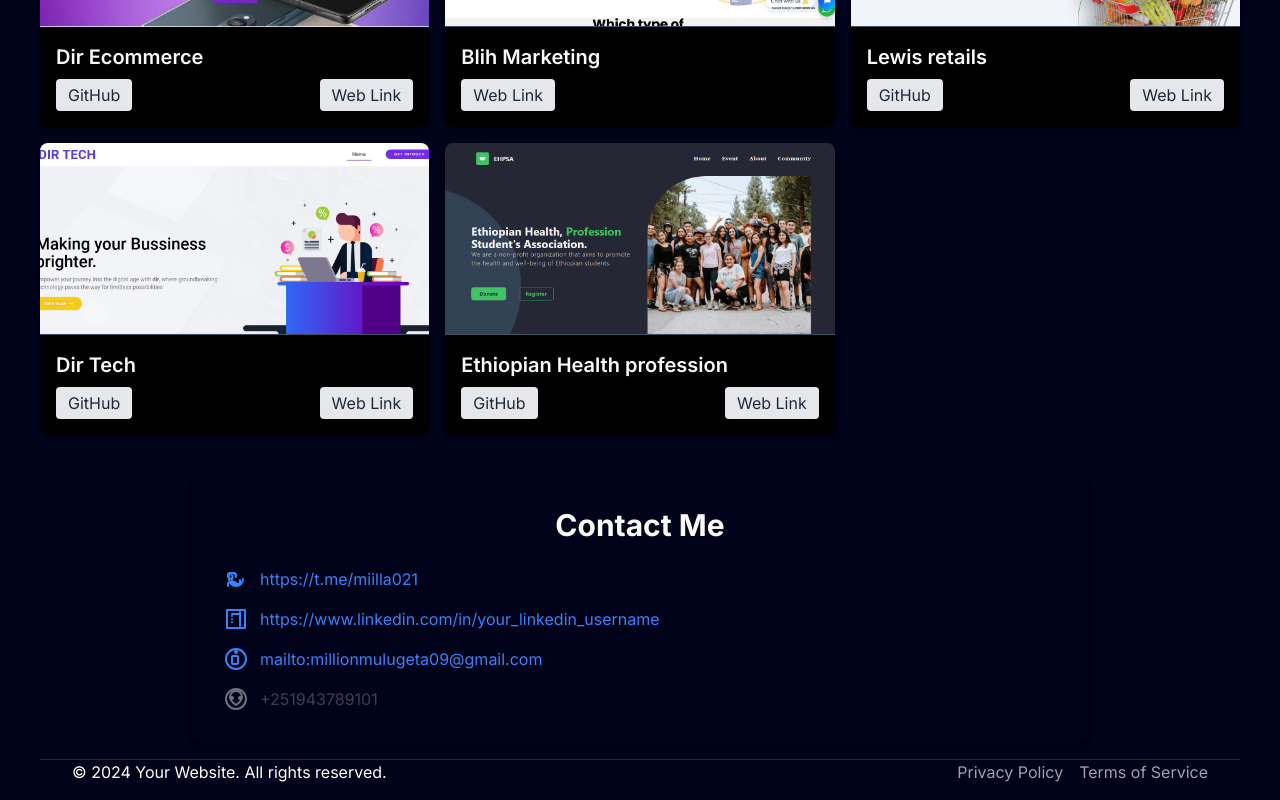
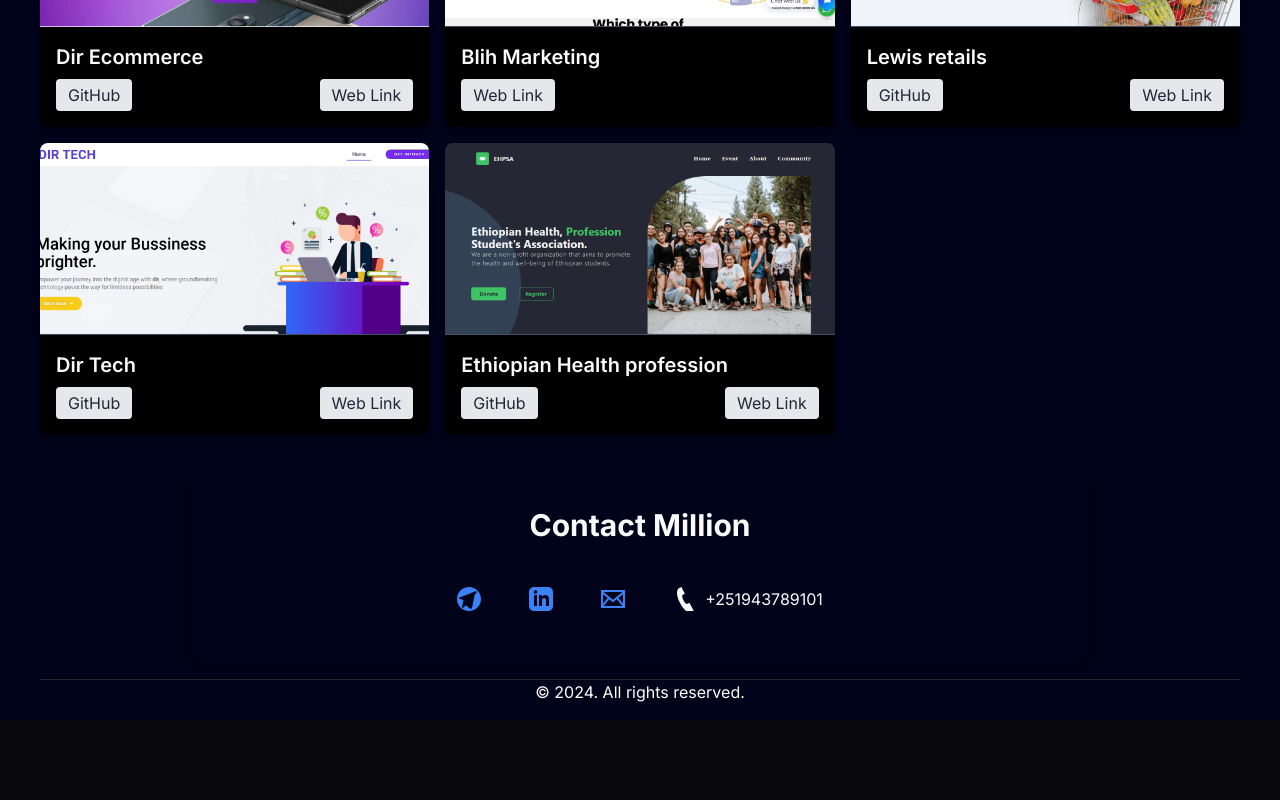
Before and after one commit to Million-art/portifolio-2, a Next.js app: page / in a window 1280 px wide. Shown: the part 2688-3488 px from the top of the page. After the commit the page ends 3408 px from the top, so only its background shows below. Built offline with nearby package versions, Linux system fonts and the light colour scheme.

Commit message:
fix contact nav and footer

```diff
--- a/components/Contact.tsx
+++ b/components/Contact.tsx
@@ -1,4 +1,6 @@
 import React from 'react';
+import { FontAwesomeIcon } from '@fortawesome/react-fontawesome';
+import Link from 'next/link';
 
 const Contact = () => {
   // Define your contact details
@@ -10,33 +12,35 @@ const Contact = () => {
   };
 
   return (
-    <div className=" shadow-md rounded-lg p-8 max-w-4xl mx-auto mt-10">
-      <h1 className="text-3xl font-bold mb-6 text-center">Contact Me</h1>
-
-      <ul className="space-y-4">
-        <li className="flex items-center">
-          <svg className="w-6 h-6 mr-3 text-blue-500" fill="none" strokeLinecap="round" strokeLinejoin="round" strokeWidth="2" viewBox="0 0 24 24" stroke="currentColor">
-            <path d="M19 12a7 7 0 0 1-7 7m0 0a7 7 0 0 1-7-7m7 7v-2a2 2 0 0 0-2-2h-4a2 2 0 0 0-2 2v2m4-10.586a2 2 0 1 1-2.828 2.828A2 2 0 0 1 12 8.243V10m4 3v2a2 2 0 0 1-2 2H10a2 2 0 0 1-2-2v-2m-4-3V8a2 2 0 0 1 2-2h4a2 2 0 0 1 2 2v2"></path>
+    <div id='contact' className="shadow-md rounded-lg p-8 max-w-4xl mx-auto mt-10">
+  <h1 className="text-3xl font-bold mb-6 text-center">Contact Million</h1>
+  <ul className="py-5  flex justify-center items-center gap-10">
+    <li className="flex">
+      <Link href="https://t.me/miilla021" className="text-blue-500 hover:underline" target="_blank" rel="noopener noreferrer">
+        <svg className="w-6 h-6 mr-2" fill="currentColor" viewBox="0 0 24 24">
+          <path d="M12 0C5.373 0 0 5.373 0 12s5.373 12 12 12 12-5.373 12-12S18.627 0 12 0zm5.866 7.287l-2.89 13.565c-.216.997-.816 1.242-1.65.773l-4.558-3.354-2.191 2.108c-.243.243-.446.446-.914.446-.599 0-.5-.225-.705-.798L6.5 13.09l-4.076-1.277c-.888-.272-.902-.888.199-1.32l15.966-6.175c.73-.272 1.433.18 1.152 1.269z"/>
         </svg>
-          <a href={contactDetails.telegram} className="text-blue-500">{contactDetails.telegram}</a>
+       </Link>
     </li>
     <li className="flex items-center">
-          <svg className="w-6 h-6 mr-3 text-blue-500" fill="none" strokeLinecap="round" strokeLinejoin="round" strokeWidth="2" viewBox="0 0 24 24" stroke="currentColor">
-            <path d="M3 3h18v18H3V3zm5 4h8M8 15h.01M8 9h.01M8 12h.01m8-7v14"></path>
+      <Link href="https://www.linkedin.com/in/your_linkedin_username" className="text-blue-500 hover:underline" target="_blank" rel="noopener noreferrer">
+        <svg className="w-6 h-6 mr-2" fill="currentColor" viewBox="0 0 24 24">
+          <path d="M19 0h-14c-2.761 0-5 2.239-5 5v14c0 2.761 2.239 5 5 5h14c2.762 0 5-2.239 5-5v-14c0-2.761-2.238-5-5-5zm-11 19h-3v-11h3v11zm-1.5-12.268c-.966 0-1.75-.79-1.75-1.764s.784-1.764 1.75-1.764 1.75.79 1.75 1.764-.783 1.764-1.75 1.764zm13.5 12.268h-3v-5.604c0-3.368-4-3.113-4 0v5.604h-3v-11h3v1.765c1.396-2.586 7-2.777 7 2.476v6.759z"/>
         </svg>
-          <a href={contactDetails.linkedin} className="text-blue-500">{contactDetails.linkedin}</a>
+       </Link>
     </li>
     <li className="flex items-center">
-          <svg className="w-6 h-6 mr-3 text-blue-500" fill="none" strokeLinecap="round" strokeLinejoin="round" strokeWidth="2" viewBox="0 0 24 24" stroke="currentColor">
-            <path d="M12 2C6.48 2 2 6.48 2 12s4.48 10 10 10 10-4.48 10-10S17.52 2 12 2zm-1 7h2a1 1 0 0 1 1 1v6a1 1 0 0 1-1 1H9a1 1 0 0 1-1-1V10a1 1 0 0 1 1-1zm1-5a1 1 0 1 1 0 2 1 1 0 0 1 0-2z"></path>
+      <Link href="mailto:millionmulugeta09@gmail.com" className="text-blue-500 hover:underline">
+        <svg className="w-6 h-6 mr-2" fill="currentColor" viewBox="0 0 24 24">
+          <path d="M0 3v18h24v-18h-24zm6.623 7.929l-4.623 5.712v-9.458l4.623 3.746zm-4.141-5.929h19.035l-9.517 7.713-9.518-7.713zm5.694 7.188l3.824 3.099 3.83-3.104 5.612 6.817h-18.779l5.513-6.812zm9.208-1.264l4.616-3.741v9.348l-4.616-5.607z"/>
         </svg>
-          <a href={contactDetails.gmail} className="text-blue-500">{contactDetails.gmail}</a>
+       </Link>
     </li>
     <li className="flex items-center">
-          <svg className="w-6 h-6 mr-3 text-gray-500" fill="none" strokeLinecap="round" strokeLinejoin="round" strokeWidth="2" viewBox="0 0 24 24" stroke="currentColor">
-            <path d="M12 2C6.48 2 2 6.48 2 12s4.48 10 10 10 10-4.48 10-10S17.52 2 12 2zm0 2a6 6 0 0 1 6 6c0 3.88-3.5 6.333-6 8-2.5-1.667-6-4.12-6-8a6 6 0 0 1 6-6zm-4 8a1 1 0 1 1 0-2 1 1 0 0 1 0 2zm8 0a1 1 0 1 1 0-2 1 1 0 0 1 0 2z"></path>
+      <svg className="w-6 h-6 mr-2" fill="currentColor" viewBox="0 0 24 24">
+        <path d="M20 22.621l-3.521-6.795c-.008.004-1.974.97-2.064 1.011-2.24 1.086-6.799-7.82-4.609-8.994l2.083-1.026-3.493-6.817-2.106 1.039c-7.202 3.755 4.233 25.982 11.6 24.868 1.12-.236 2.83-1.243 3.065-1.506z"/>
       </svg>
-          <span className="text-gray-700">{contactDetails.phone}</span>
+      +251943789101
     </li>
   </ul>
 </div>
--- a/components/Footer.tsx
+++ b/components/Footer.tsx
@@ -4,13 +4,10 @@ const Footer = () => {
   return (
     <footer className=" w-full text-white py-4">
         <hr />
-      <div className="max-w-7xl mx-auto px-4 sm:px-6 lg:px-8">
+      <div className="max-w-7xl flex justify-center mx-auto px-4 sm:px-6 lg:px-8">
         <div className="flex justify-between items-center">
-          <p>© 2024 Your Website. All rights reserved.</p>
-          <div>
-            <a href="#" className="text-gray-400 hover:text-white mr-4">Privacy Policy</a>
-            <a href="#" className="text-gray-400 hover:text-white">Terms of Service</a>
-          </div>
+          <p>© 2024. All rights reserved.</p>
+
         </div>
       </div>
     </footer>
--- a/components/Header.tsx
+++ b/components/Header.tsx
@@ -24,7 +24,7 @@ const Header = () => {
     },
     {
       label: 'Portifolio',
-      href: '/portifolio'
+      href: '#portifolio'
     },
 
   ];
--- a/components/Hero.tsx
+++ b/components/Hero.tsx
@@ -3,6 +3,7 @@ import { FaLocationArrow } from "react-icons/fa6";
 import MagicButton from "./ui/MagicButton";
 import { Spotlight } from "./ui/Spotlight";
 import { TextGenerateEffect } from "./ui/text-generate-effect";
+import Link from "next/link";
 
 const Hero = () => {
   return (
@@ -60,10 +61,10 @@ const Hero = () => {
             Hi! I&apos;m Million, a Web and Bot Developer based in Ethiopia.
           </p>
 
-          <a href="#portifolio">
+          <Link href="#portifolio">
             <MagicButton
             />
-          </a>
+          </Link>
         </div>
       </div>
     </div>
--- a/components/Portifolio.tsx
+++ b/components/Portifolio.tsx
@@ -6,12 +6,12 @@ import Web from './portifolio-content/Web';
 const Portfolio = () => {
     const [activeTab, setActiveTab] = useState(1);
 
-    const handleTabChange = (tabIndex:any) => {
+    const handleTabChange = (tabIndex: any) => {
         setActiveTab(tabIndex);
     };
 
     return (
-        <div className="portfolio flex flex-col justify-center items-center">
+        <div id='portifolio' className="portfolio flex mt-auto flex-col justify-center items-center">
             <h1 className='flex text-center text-3xl sm:text-5xl mb-10'>My Previous Projects</h1>
             <div className="tabs tabs-bordered">
                 <div role="tablist" className="tablist flex gap-5">
--- a/components/Skills.tsx
+++ b/components/Skills.tsx
@@ -75,7 +75,7 @@ const Skills = () => {
           ].map((skill, index) => (
             <div key={index} className="flex justify-center  flex-col items-center px-4">
               <div className="w-[170px] h-32 sm:w-40 sm:h-[130px] flex justify-center items-center  overflow-hidden relative">
-                <Image src={skill.image} layout="fill" objectFit="contain" alt={skill.title} className='ml-2' />
+                <Image src={skill.image} layout="fill" objectFit="contain" alt={skill.title} className='' />
               </div>
               <p className="mt-4 font-medium text-base sm:text-xl text-center">{skill.title}</p>
             </div>
--- a/components/services-content/Bot.tsx
+++ b/components/services-content/Bot.tsx
@@ -4,7 +4,7 @@ import Image from 'next/image';
 const Bot = () => {
   return (
     <div className="w-full h-fit border rounded-2xl shadow-xl bg-black border-blue-500 p-6 md:p-8 lg:p-10">
-      <h2 className="text-2xl font-bold mb-4 md:text-3xl lg:text-4xl">Telegram Bot and Web App Development</h2>
+      <h2 className="text-2xl font-bold mb-4 md:text-3xl lg:text-4xl">Telegram Bot and Web App Development 🤖</h2>
       <p className="text-base md:text-lg lg:text-xl mb-6">
       I specialize in developing powerful and engaging Telegram bots that can automate various tasks,
       provide personalized assistance, and enhance your users' messaging experience. With my expertise in Telegram Bot API and
--- a/components/services-content/Web.tsx
+++ b/components/services-content/Web.tsx
@@ -27,7 +27,7 @@ const portfolioItems = [
 const Web = () => {
   return (
     <div className="w-full h-fit bg-black rounded-2xl shadow-xl border border-blue-500 p-6 md:p-8 lg:p-10">
-      <h2 className="text-2xl font-bold mb-4 md:text-3xl lg:text-4xl">Web Development</h2>
+      <h2 className="text-2xl font-bold mb-4 md:text-3xl lg:text-4xl">Web Development </h2>
       <p className="text-base md:text-lg lg:text-xl mb-6">
         I have extensive experience in building responsive and user-friendly websites for both individuals
          and businesses. My expertise extends from creating simple static pages to complex dynamic web applications
--- a/package.json
+++ b/package.json
@@ -9,6 +9,10 @@
     "lint": "next lint"
   },
   "dependencies": {
+    "@fortawesome/fontawesome-svg-core": "^6.5.2",
+    "@fortawesome/free-brands-svg-icons": "^6.5.2",
+    "@fortawesome/free-solid-svg-icons": "^6.5.2",
+    "@fortawesome/react-fontawesome": "^0.2.2",
     "@react-three/drei": "^9.106.0",
     "clsx": "^2.1.1",
     "framer-motion": "^11.2.10",
```
Also changed, not shown: 1 other file (tests, documents, lock files or other folders). Lines whose indentation alone changed are shown as unchanged.
